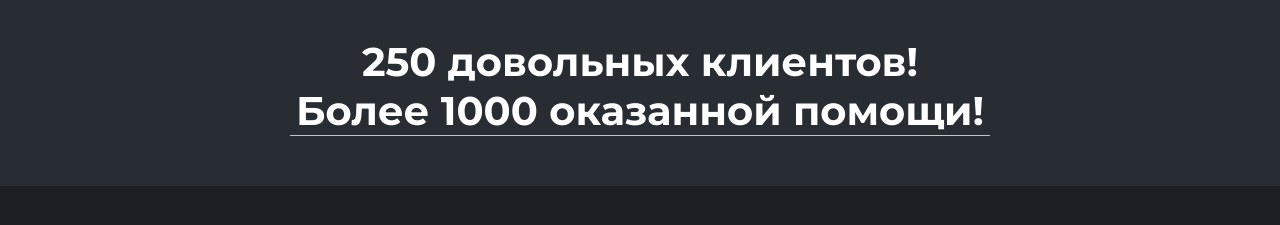
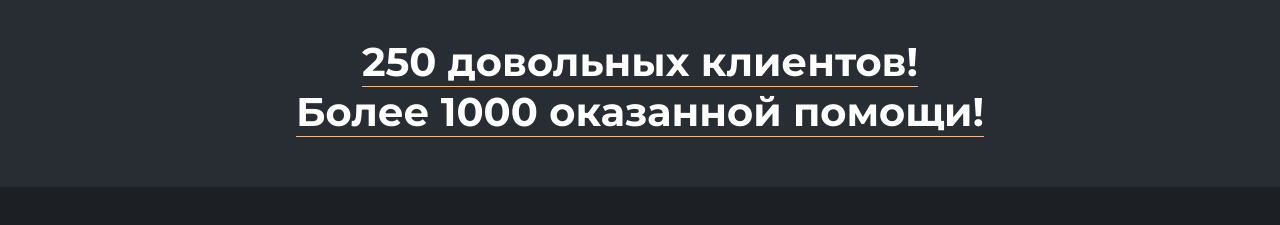
Before and after one commit to carrieblackwood30/komek-halyk, a plain HTML site: page index.html in a window 1280 px wide. Shown: the part 3601-3826 px from the top of the page. Drawn offline with Linux system fonts and the light colour scheme.

Commit message:
add about block v4

```diff
--- a/index.html
+++ b/index.html
@@ -137,8 +137,8 @@
                 <iframe src="https://docs.google.com/forms/d/e/1FAIpQLSdkDk0cs3AJ6a7QyqlZAXGgkGSPRHR1L_5ixqttMocn5ZHkzw/viewform?embedded=true" width="500" height="1100" frameborder="0" marginheight="0" marginwidth="0">Loading…</iframe>
             </div>
 
-            <h3 class="clients">250 довольных клиентов!
-                Более 1000 оказанной помощи!</h3>
+            <h3 class="clients">250 довольных клиентов!</h3>
+            <h3 class="clients">Более 1000 оказанной помощи!</h3>
 
         </section>
     </main>
```
